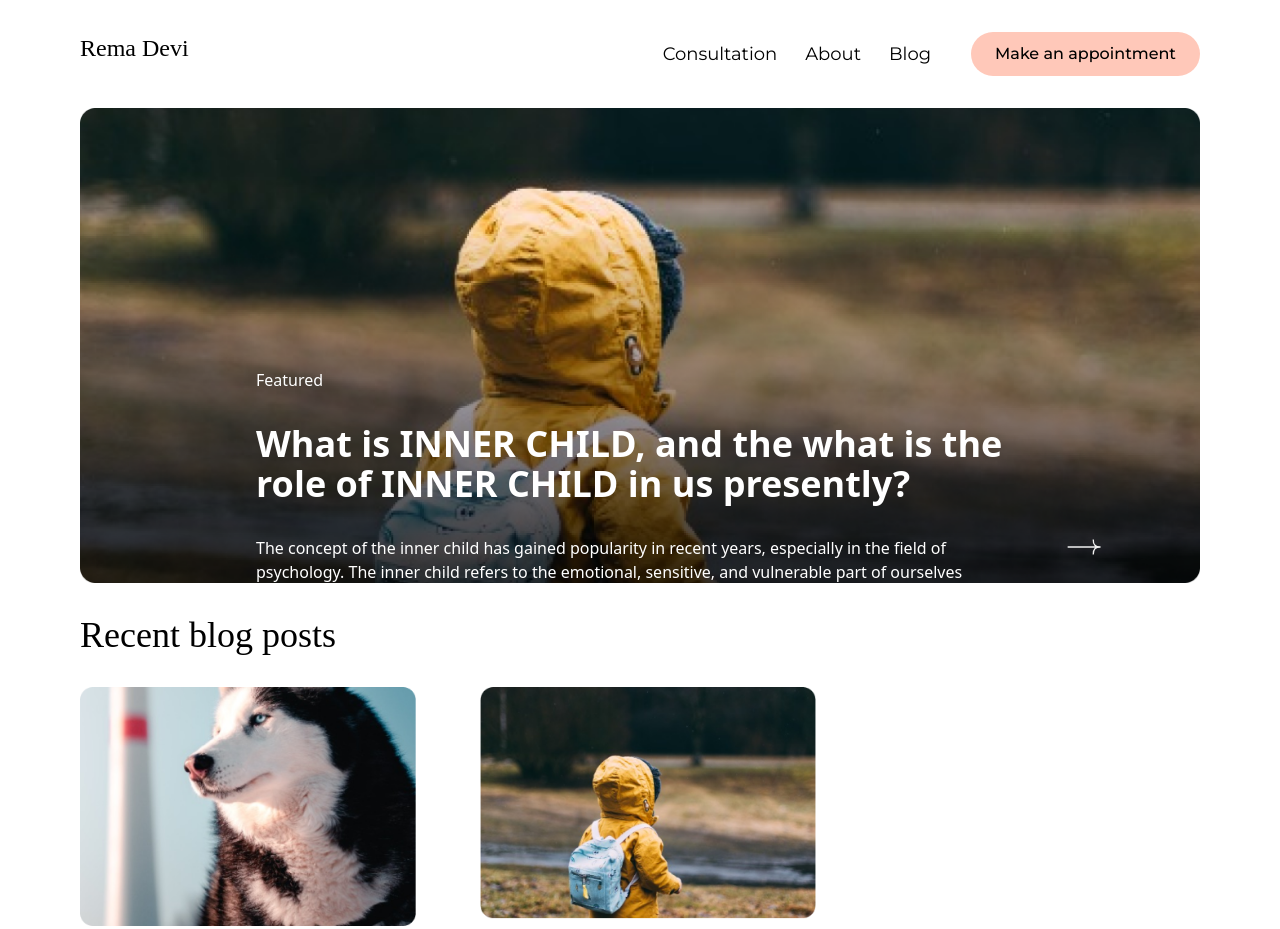
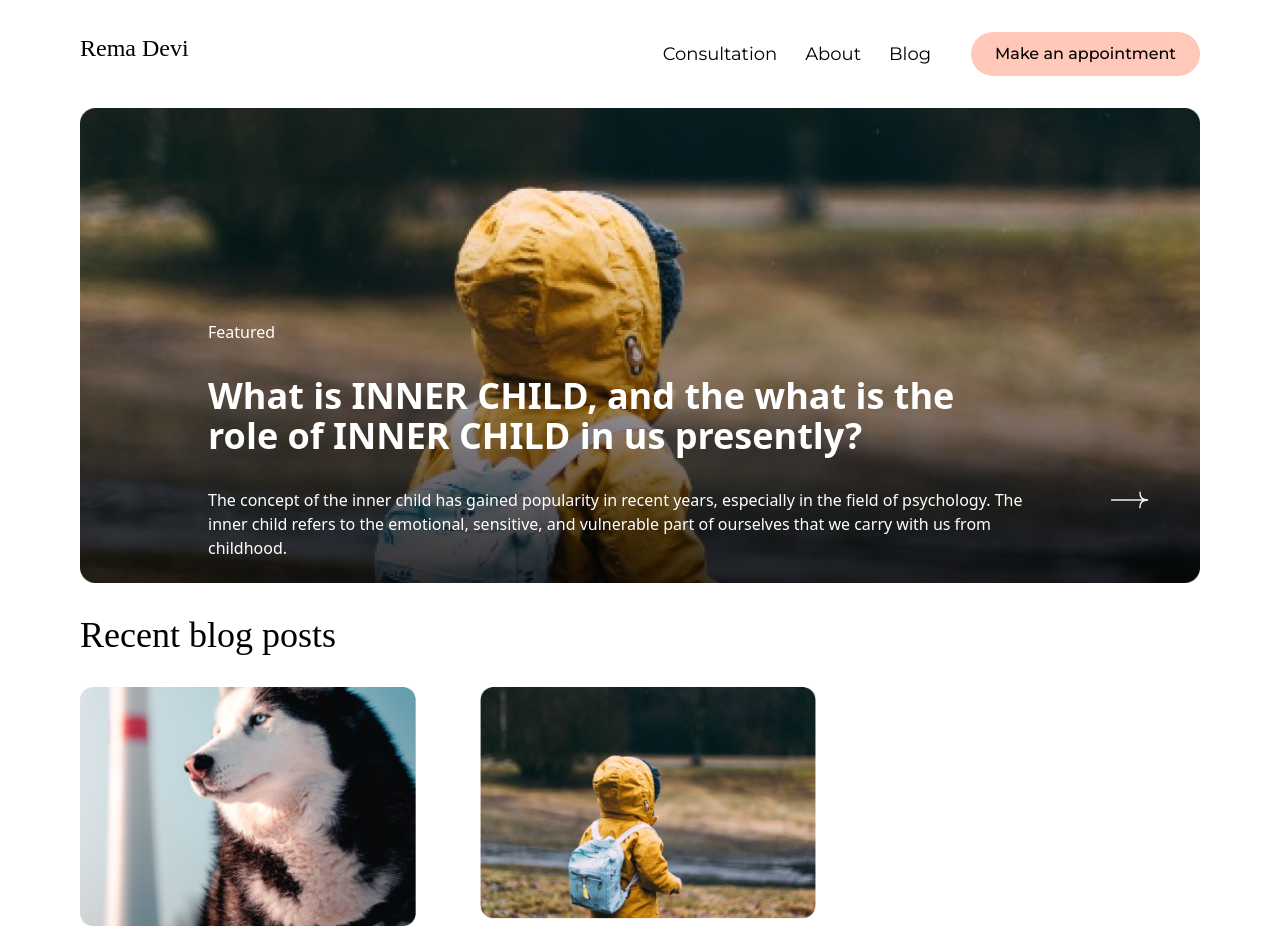
Before and after one commit to aneenaansar/disha, a website: page src/blog.html in a window 1280 px wide. Shown: the top 929 px of the page. Drawn offline with Linux system fonts and the light colour scheme; a web font is replaced by a local one.

Commit message:
changed blog.html

```diff
--- a/src/blog.html
+++ b/src/blog.html
@@ -106,7 +106,7 @@
             <img class="w-full ipad_min:hidden mobile:block" src="./image/Frame 34547.png" alt="">
             <img class="hidden ipad_min:block mobile:hidden" src="./image/Frame 34547(12).svg" alt="">
         </div>
-        <div class="absolute top-[20%] p-44 ipad_min:p-8 ipad_min:top-[35%] mobile:p-7 mobile:top-[15%] phone_max:top-[15%] phone_max:p-7 ipad:p-7 ipad:top-28">
+        <div class="absolute top-[20%] p-32 ipad_min:p-8 ipad_min:top-[35%] mobile:p-7 mobile:top-[15%] phone_max:top-[15%] phone_max:p-7 ipad:p-7 ipad:top-28">
             <h5 class="font-montserrat text-base my-8 text-white ipad_min:my-3 mobile:my-3">Featured</h5>
             <h1 class="font-montserrat text-4xl font-semibold text-white ipad_min:text-sm mobile:text-sm phone_max:text-xl">What is INNER CHILD, and the what is the </h1>
             <h1 class="font-montserrat text-4xl font-semibold text-white ipad_min:text-sm mobile:text-sm phone_max:text-xl ">role of INNER CHILD in us presently?</h1>
```
Also changed, not shown: dist/output.css.
